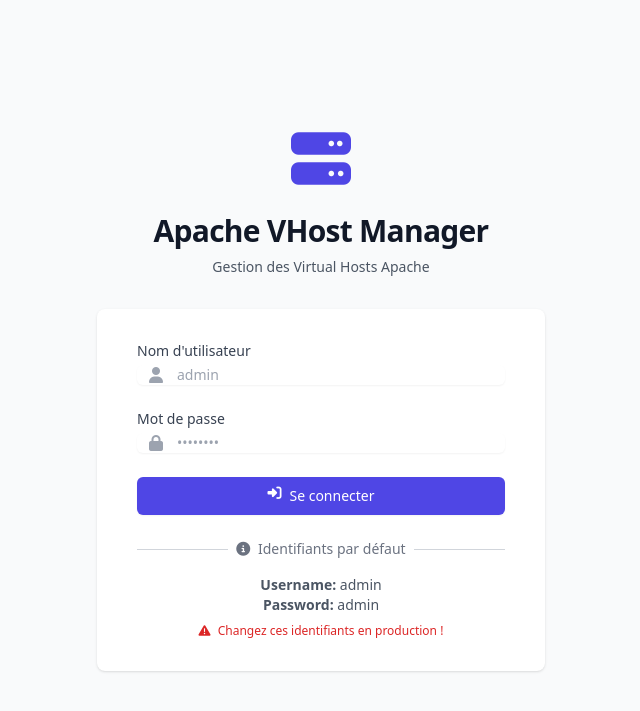
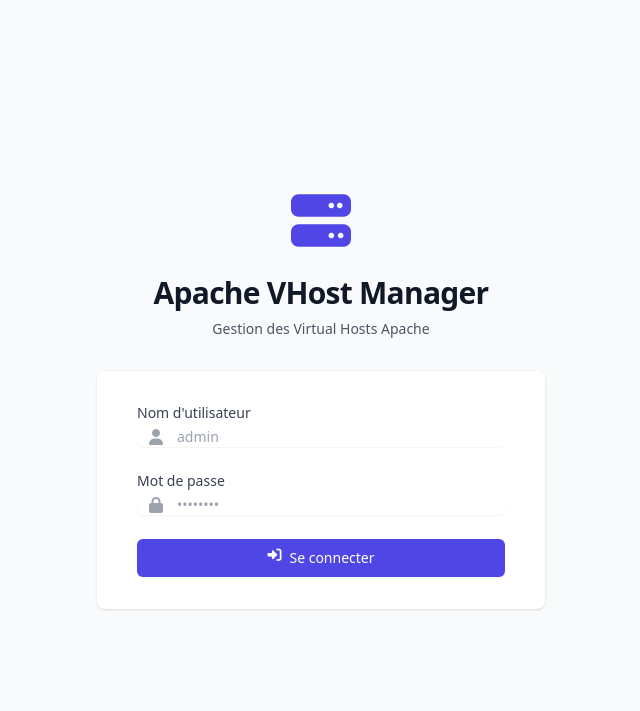
Before and after one commit to Noubissie237/reverse-proxy, a Flask app: page /login in a window 1280 px wide. Shown: the top 711 px of the page, without its empty margins (319-959 px from the left). Run offline with Flask 3, Linux system fonts and the light colour scheme; some libraries are stand-ins or nearby versions.

Commit message:
Mise à jour de l'interface de login

```diff
--- a/web/templates/login.html
+++ b/web/templates/login.html
@@ -83,28 +83,6 @@
                         </button>
                     </div>
                 </form>
-
-                <div class="mt-6">
-                    <div class="relative">
-                        <div class="absolute inset-0 flex items-center">
-                            <div class="w-full border-t border-gray-300"></div>
-                        </div>
-                        <div class="relative flex justify-center text-sm">
-                            <span class="bg-white px-2 text-gray-500">
-                                <i class="fas fa-info-circle mr-1"></i>
-                                Identifiants par défaut
-                            </span>
-                        </div>
-                    </div>
-                    <div class="mt-4 text-center text-sm text-gray-600">
-                        <p><strong>Username:</strong> admin</p>
-                        <p><strong>Password:</strong> admin</p>
-                        <p class="mt-2 text-xs text-red-600">
-                            <i class="fas fa-exclamation-triangle mr-1"></i>
-                            Changez ces identifiants en production !
-                        </p>
-                    </div>
-                </div>
             </div>
         </div>
     </div>
```
